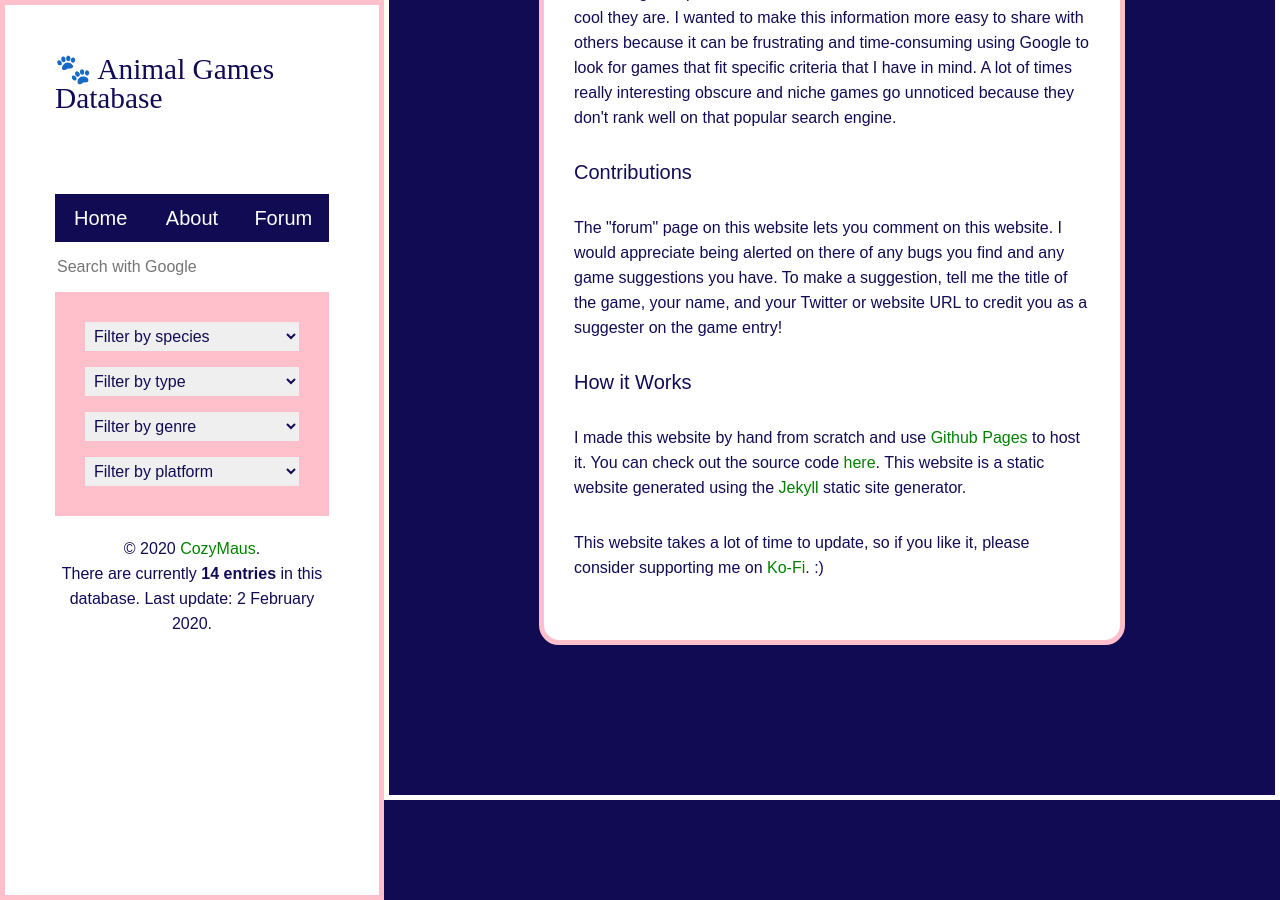
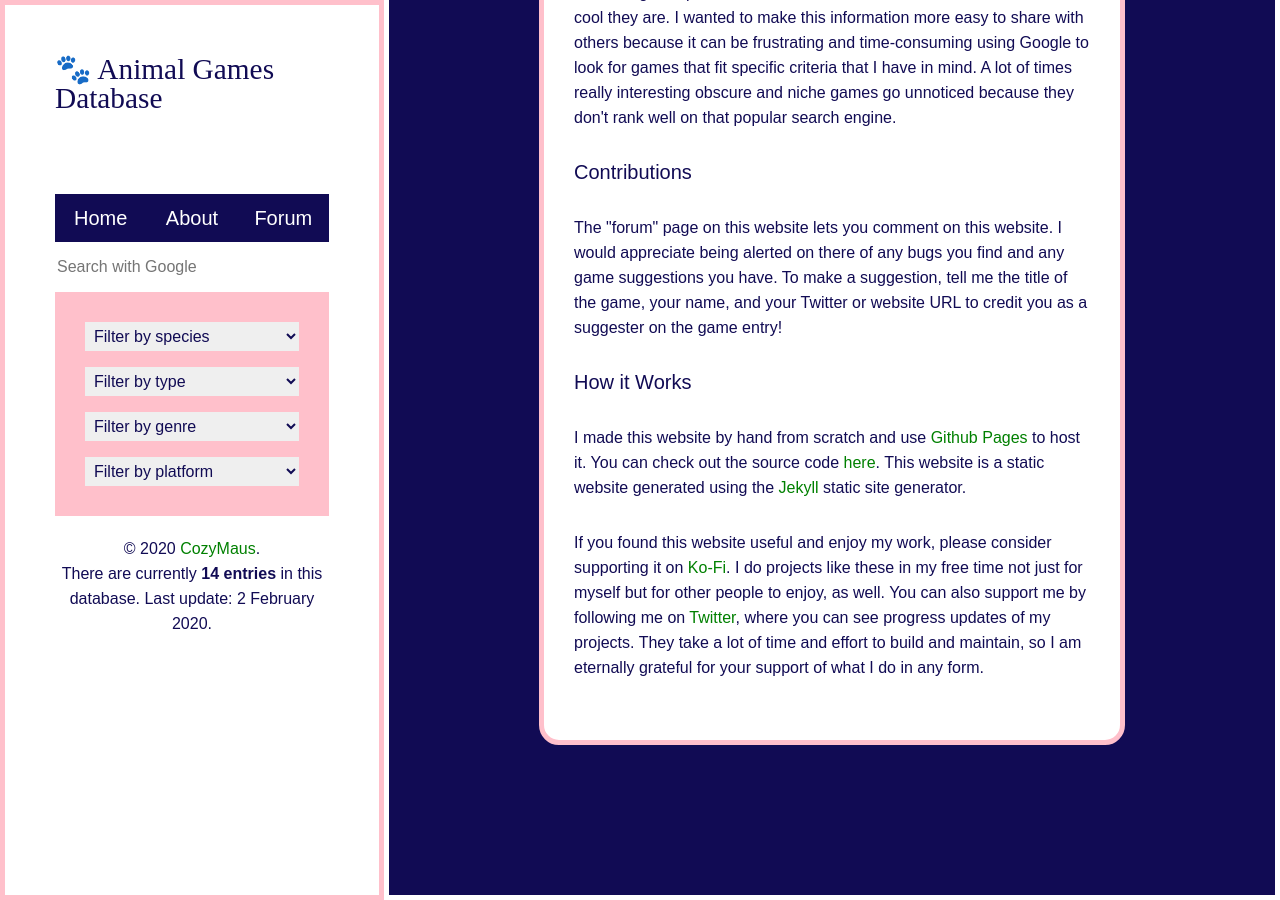
Before and after one commit to byliz/animal-game-database, a Jekyll site: the page built from about/index.html, in a window 1280 px wide and 900 px high, scrolled down 609 px. Built offline with Jekyll 4.4.1, drawn with Linux system fonts in a browser that asks for light colours; nearby versions of some CDN libraries.

Commit message:
Update index.html

```diff
--- a/about/index.html
+++ b/about/index.html
@@ -34,6 +34,6 @@
 
 <p class="excerpt">I made this website by hand from scratch and use <a href="https://pages.github.com/" target="_blank">Github Pages</a> to host it. You can check out the source code <a href="http://github.com/cozymaus/animal-games-database" target="_blank">here</a>. This website is a static website generated using the <a href="https://jekyllrb.com/" target="_blank">Jekyll</a> static site generator.</p>
 
-<p class="excerpt">This website takes a lot of time to update, so if you like it, please consider supporting me on <a href="http://ko-fi.com/cozymaus" target="_blank">Ko-Fi</a>. :)</p>
+<p class="excerpt">If you found this website useful and enjoy my work, please consider supporting it on <a href="http://ko-fi.com/cozymaus" target="_blank">Ko-Fi</a>. I do projects like these in my free time not just for myself but for other people to enjoy, as well. You can also support me by following me on <a href="http://twitter.com/cozymaus" target="_blank">Twitter</a>, where you can see progress updates of my projects. They take a lot of time and effort to build and maintain, so I am eternally grateful for your support of what I do in any form.</p>
 
 </div>
```
